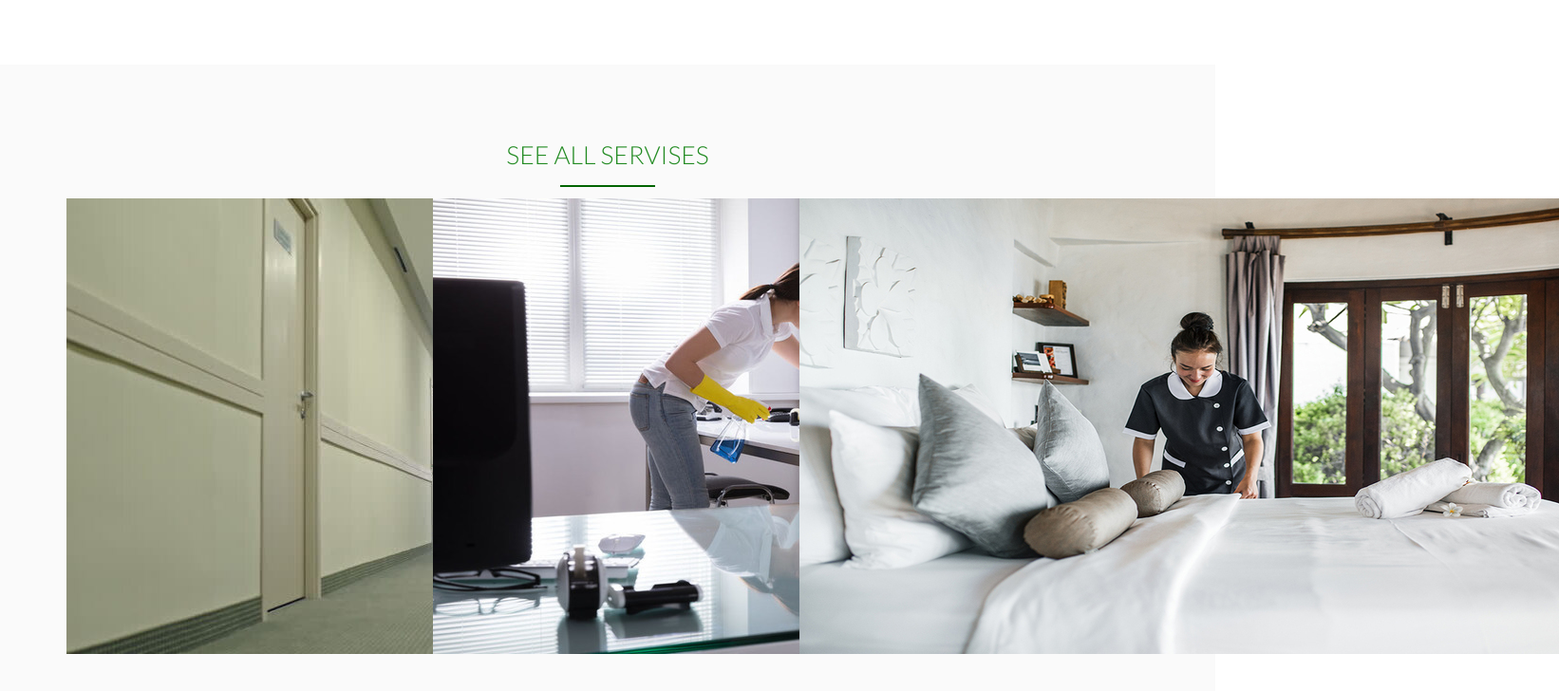
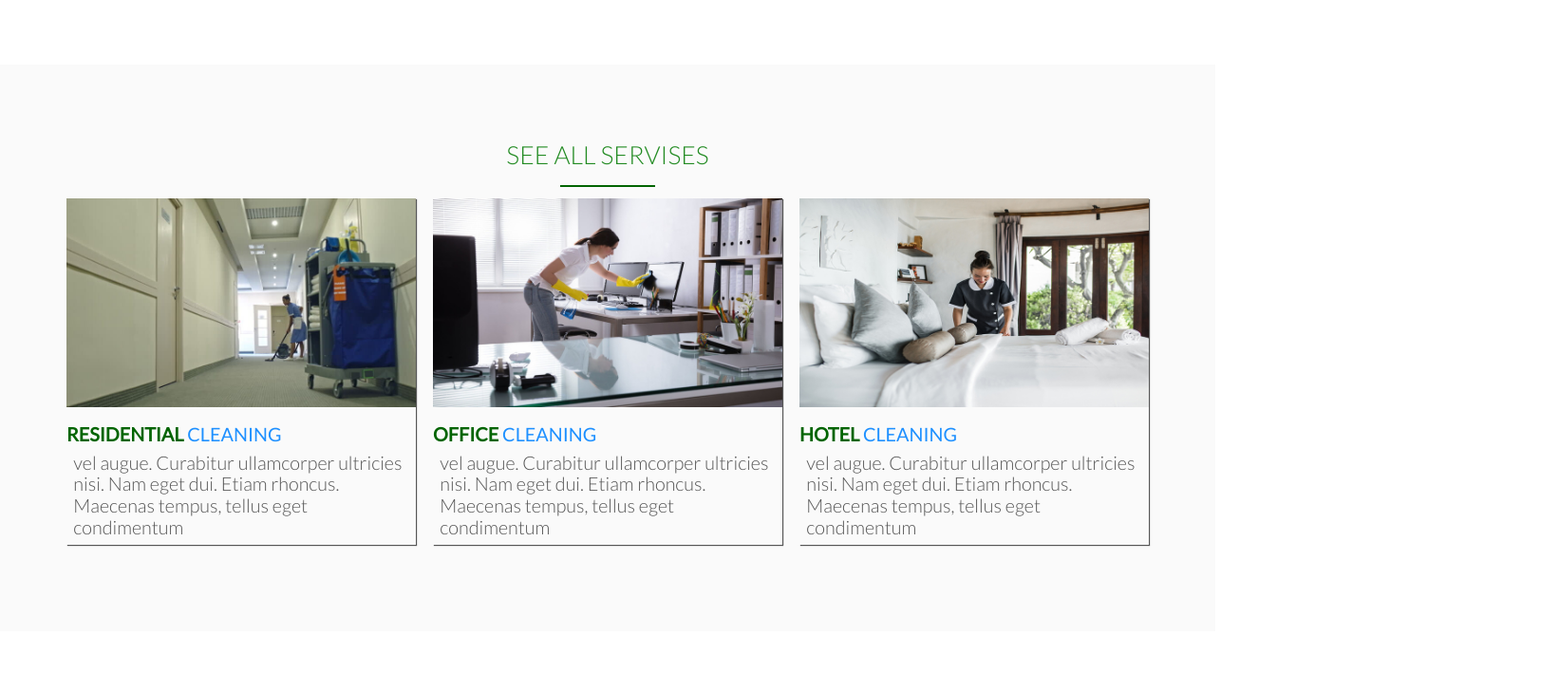
Before and after one commit to iddimsangi/ayden_website, a plain HTML site: page index.html in a window 1280 px wide. Shown: the part 1383-2111 px from the top of the page at 95% size, 1642 px wide, since content can reach past the window. After the commit the page ends 2048 px from the top, so only its background shows below. Drawn offline with Linux system fonts and the light colour scheme; files whose address does not match are found by name.

Commit message:
styling the service section

```diff
--- a/index.html
+++ b/index.html
@@ -69,16 +69,34 @@
                 <div class="col span-1-of-3">
                     <div class="card-services">
                         <img src="resources/img/pc1.jpeg" alt="pc-1">
+                         <div>
+                            <h4><span>Residential </span> cleaning</h4>
+                             <p>
+                              vel augue. Curabitur ullamcorper ultricies nisi. Nam eget dui. Etiam rhoncus. Maecenas tempus, tellus eget condimentum
+                             </p>
+                          </div>
                     </div>
                 </div>
                  <div class="col span-1-of-3">
                       <div class="card-services">
                            <img src="resources/img/pc3.jpeg" alt="pc-1">
+                          <div>
+                            <h4><span>office </span> cleaning</h4>
+                              <p>
+                               vel augue. Curabitur ullamcorper ultricies nisi. Nam eget dui. Etiam rhoncus. Maecenas tempus, tellus eget condimentum
+                              </p>
+                          </div>
                      </div>
                 </div>
                  <div class="col span-1-of-3">
                       <div class="card-services">
                       <img src="resources/img/pc5.jpeg" alt="pc-1">
+                           <div>
+                            <h4><span>Hotel </span> cleaning</h4>
+                               <p>
+                                vel augue. Curabitur ullamcorper ultricies nisi. Nam eget dui. Etiam rhoncus. Maecenas tempus, tellus eget condimentum
+                               </p>
+                          </div>
                      </div>
                 </div>
             </div>
--- a/resources/css/style.css
+++ b/resources/css/style.css
@@ -76,7 +76,7 @@ header{
     height: 100vh;
 }
 /*------------------------------------------------------HEADINGS----------------------------------------*/
-h1,h2,h3{
+h1,h2,h3,h4{
     font-weight: 300;
     text-transform: uppercase;
 }
@@ -109,6 +109,16 @@ h2:after{
     background-color:darkgreen;
     margin: 0 auto;
     margin-top: 17px;
+}
+h4{
+    font-size: 90%;
+    margin-top: 12px;
+    font-weight: 400;
+    color: dodgerblue;
+}
+h4 span{
+    font-weight: 600;
+    color: darkgreen;
 }
 /*------------------------------------------------------BUTTONS-------------------------------------------*/
 .btn{
@@ -169,3 +179,15 @@ h2:after{
 .sec-services {
     background-color:#fafafa;
 }
+
+.card-services {
+    width: 100%;
+    box-shadow: 1px 1px 1px;
+}
+.card-services div p{
+    font-size: 90%;
+    padding: 2%;
+}
+.card-services img{
+    width: 100%;
+}
```
